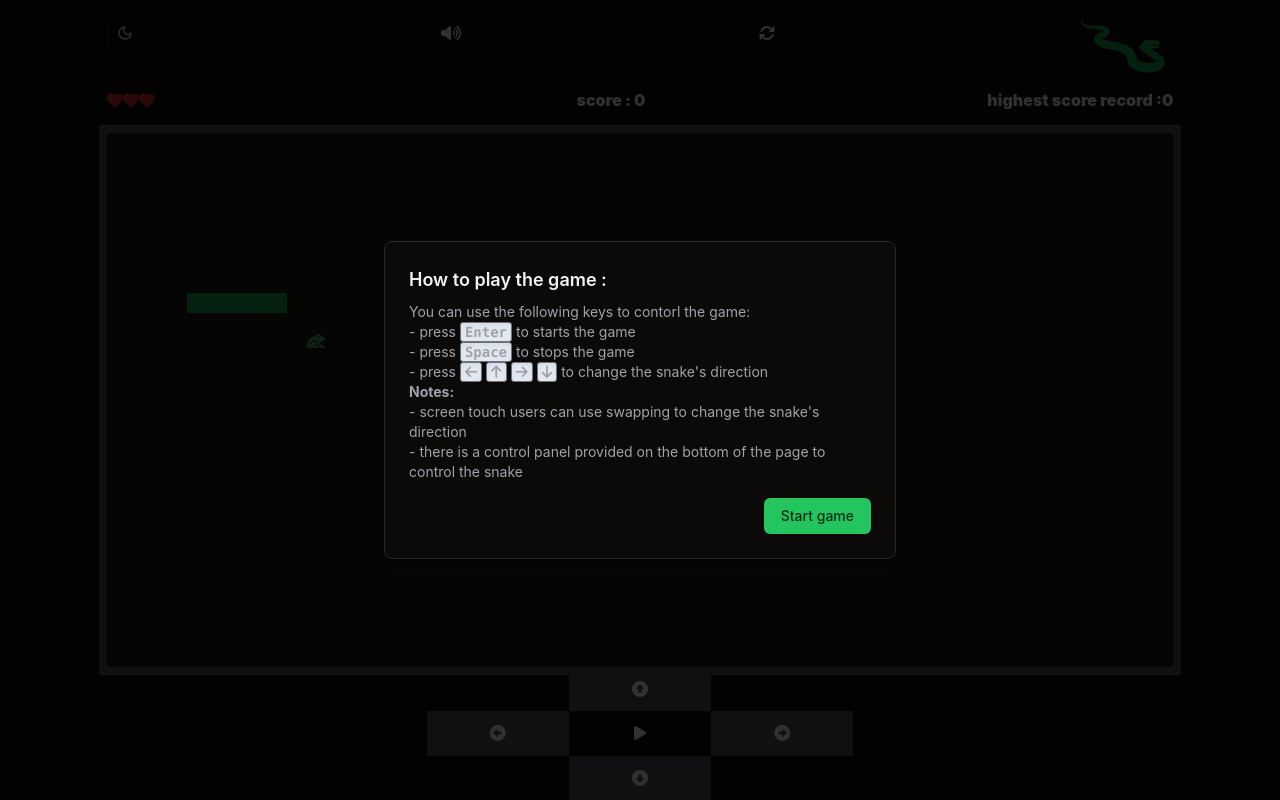
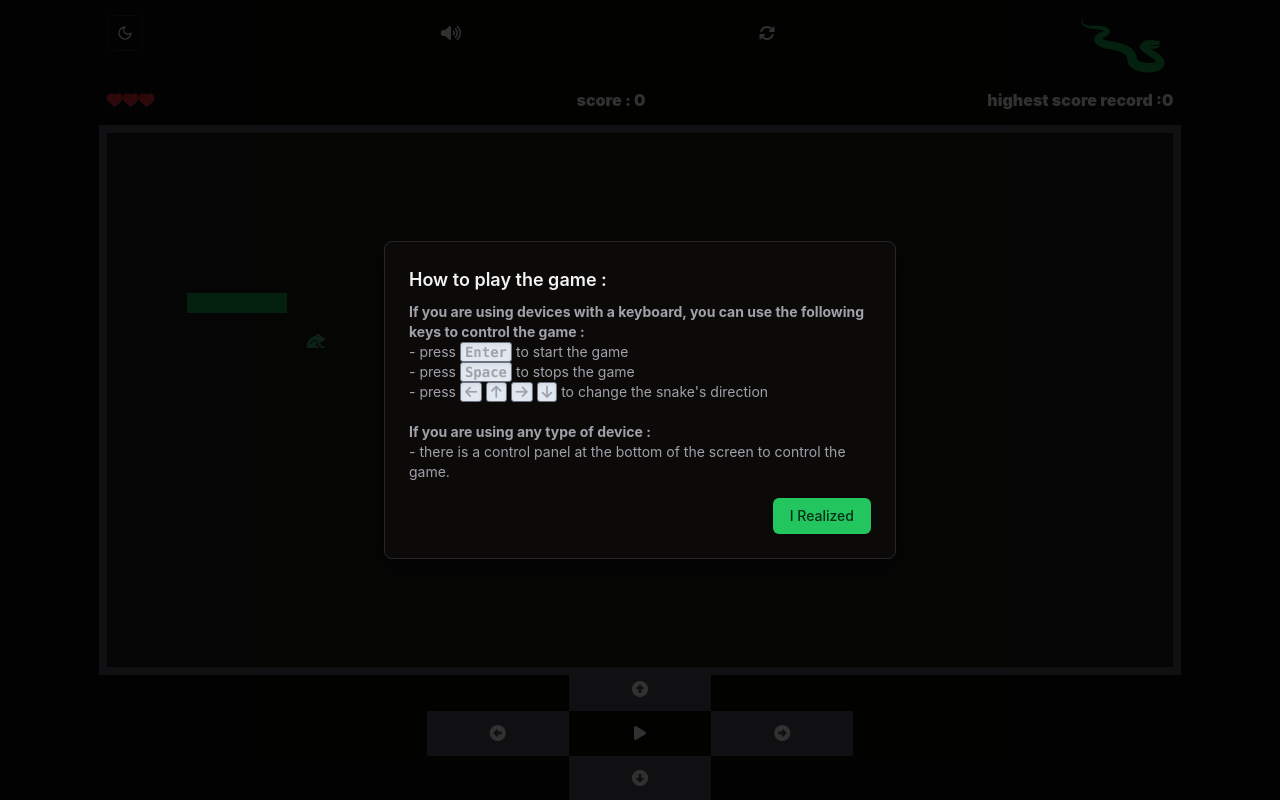
Before and after one commit to Amin-Zahed/snake-game, a React (Vite) app: page / in a window 1280 px wide. Built offline with nearby package versions, Linux system fonts and the light colour scheme.

Commit message:
ref: dialog content is refactored

```diff
--- a/src/App.tsx
+++ b/src/App.tsx
@@ -276,11 +276,15 @@ function App() {
           <AlertDialogHeader>
             <AlertDialogTitle>How to play the game :</AlertDialogTitle>
             <AlertDialogDescription>
-              You can use the following keys to contorl the game: <br />- press{" "}
+              <strong>
+                If you are using devices with a keyboard, you can use the
+                following keys to control the game :{" "}
+              </strong>
+              <br />- press{" "}
               <kbd className="bg-slate-200 rounded-[3px] border border-solid border-gray-500 shadow-inner inline-block font-bold leading-none py-[2px] px-1 whitespace-nowrap">
                 Enter
               </kbd>{" "}
-              to starts the game <br />- press{" "}
+              to start the game <br />- press{" "}
               <kbd className="bg-slate-200 rounded-[3px] border border-solid border-gray-500 shadow-inner inline-block font-bold leading-none py-[2px] px-1 whitespace-nowrap">
                 Space
               </kbd>{" "}
@@ -298,14 +302,14 @@ function App() {
                 <i className="fa-solid fa-arrow-down"></i>
               </kbd>{" "}
               to change the snake's direction <br />
-              <strong>Notes:</strong>
-              <br />- screen touch users can use swapping to change the snake's
-              direction <br />- there is a control panel provided on the bottom
-              of the page to control the snake
+              <br />
+              <strong>If you are using any type of device : </strong>
+              <br />- there is a control panel at the bottom of the screen to
+              control the game.
             </AlertDialogDescription>
           </AlertDialogHeader>
           <AlertDialogFooter>
-            <AlertDialogAction onClick={started}>Start game</AlertDialogAction>
+            <AlertDialogAction onClick={started}>I Realized</AlertDialogAction>
           </AlertDialogFooter>
         </AlertDialogContent>
       </AlertDialog>
@@ -426,7 +430,7 @@ function App() {
           ) : (
             <i
               className="fa-solid fa-play cursor-pointer"
-              title="Click to starts the game"
+              title="Click to start the game"
               onClick={() => setMove(true)}
             ></i>
           )}
```
